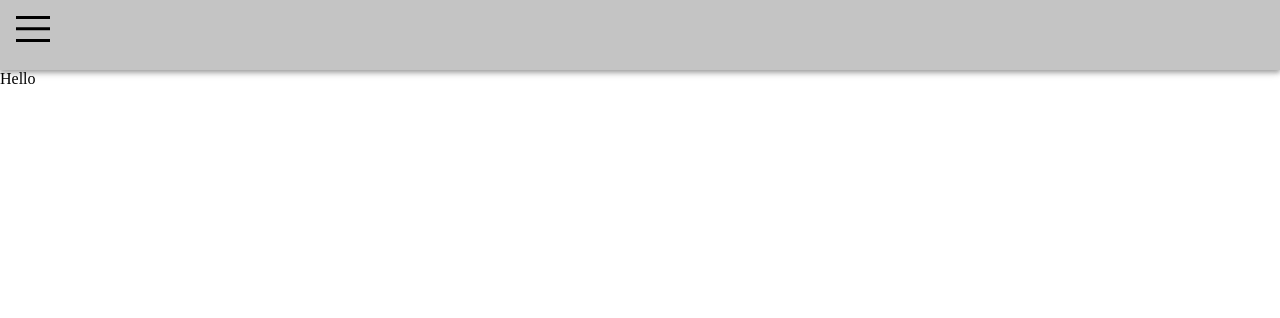
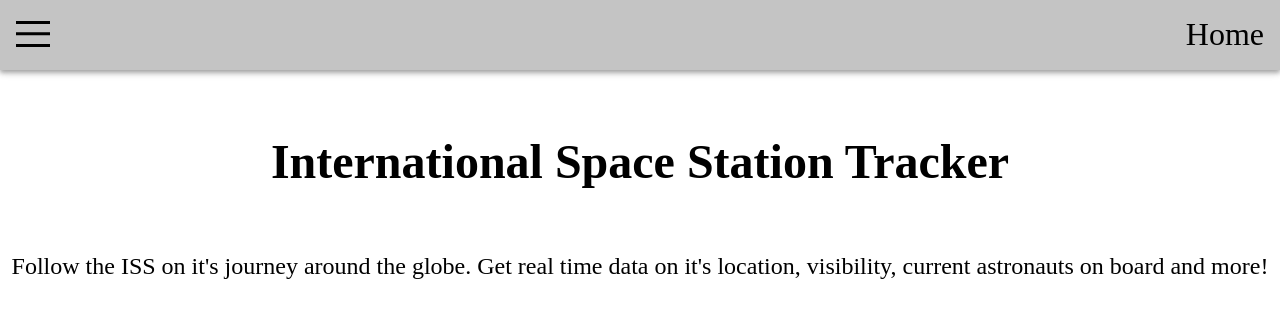
Before and after one commit to vbrambila2/ISS-Tracker, a React (Create React App) app: page / in a window 1280 px wide. Shown: the top 318 px of the page. Built offline with nearby package versions, Linux system fonts and the light colour scheme.

Commit message:
header issues fixed

```diff
--- a/src/components/Header/index.js
+++ b/src/components/Header/index.js
@@ -1,7 +1,5 @@
 import React from 'react';
-//import PropTypes from 'prop-types';
 import { makeStyles } from '@material-ui/core';
-import { Button } from '@material-ui/core';
 import { ReactComponent as MenuLogo } from '../../images/menu-logo.svg';
 
 const useStyles = makeStyles(theme => {
@@ -13,24 +11,32 @@ const useStyles = makeStyles(theme => {
       boxShadow: '0px 2px 4px rgba(0,0,0,0.2), 0px 4px 5px 0px rgba(0,0,0,0.14), 0px 1px 10px 0px rgba(0,0,0,0.12)',
       height: 70,
       zIndex: '100',
+      display: 'flex',
+      justifyContent: 'space-between',
     },
     headerActive: {
         left: 352,
         backgroundColor: '#C4C4C4',
         position: 'relative',
-        width: '100vw',
+        width: '75.55vw',
         boxShadow: '0px 2px 4px rgba(0,0,0,0.2), 0px 4px 5px 0px rgba(0,0,0,0.14), 0px 1px 10px 0px rgba(0,0,0,0.12)',
         height: 70,
-        zIndex: '100'
+        zIndex: '100',
+        display: 'flex',
+        justifyContent: 'space-between',
     },
     menuLogo: {
-      margin: '1rem 0 0 1rem',
+      marginLeft: '1rem',
       backgroundColor: '#C4C4C4',
       border: 'none',
       '&:hover': {
         cursor: 'pointer'
       }
     },
+    currentPage: {
+      margin: '1rem',
+      fontSize: '2rem'
+    }
   });
 });
 
@@ -43,8 +49,9 @@ function Header(props) {
             <button
               className={classes.menuLogo}
               onClick={() => toggleMenu()}>
-                <MenuLogo />
+              <MenuLogo />
             </button>
+            <div className={classes.currentPage} >Home</div>
         </div>
     );
 }
--- a/src/components/Menu/index.css
+++ b/src/components/Menu/index.css
@@ -2,6 +2,7 @@
     box-sizing: border-box;
     margin: 0;
     padding: 0;
+    overflow: hidden;
 }
 .menuBar {
     background-color: #E7E7E7;
--- a/src/containers/App/index.js
+++ b/src/containers/App/index.js
@@ -1,8 +1,8 @@
-//import HomePage from '../HomePage/index.js';
+import HomePage from '../HomePage';
 //import ISSPage from '../ISSPage/index.js';
 import React, { Component } from 'react';
 //import { connect } from 'react-redux';
-import { Switch, Route } from 'react-router-dom';
+import { Routes, Route } from 'react-router-dom';
 import Menu from '../../components/Menu';
 import Header from '../../components/Header';
 //import styled from 'styled-components';
@@ -46,11 +46,11 @@ class App extends Component {
         {/* <HomeWrapper> */}
 
           <Header toggleMenu={() => this.ToggleSideMenu()} isMenuOpen={this.state.isMenuOpen} />
-           {/* <Switch > */}
-             {/* <Route exact path="/" render={(props) => <HomePage isMenuOpen={this.state.isMenuOpen} />} /> */}
-            {/* <Route exact path="/iss" render={(props) => <ISSPage isMenuOpen={this.state.isMenuOpen} />} />  */}
-           {/* </Switch>  */}
-          <div>Hello</div>
+
+           <Routes>
+             <Route exact path="/" element={ <HomePage /> } />
+            {/* <Route exact path="/iss" render={(props) => <ISSPage isMenuOpen={this.state.isMenuOpen} />} />   */}
+            </Routes>
           </div>
         /* </HomeWrapper>
       </AppWrapper>  */
--- /dev/null
+++ b/src/containers/HomePage/index.js
@@ -0,0 +1,31 @@
+import React from 'react';
+import { makeStyles } from '@material-ui/core';
+
+const useStyles = makeStyles(theme => {
+  return ({
+    Home: {
+        display: 'flex',
+        alignItems: 'center',
+        flexDirection: 'column'
+    },
+    appName: {
+        margin: '4rem 0 4rem 0',
+        fontSize: '3rem',
+    },
+    appDescription: {
+        fontSize: '1.5rem',
+    }
+  });
+});
+
+export default function HomePage(props) {
+  const classes = useStyles(props);
+
+    return (
+        <div className={classes.Home}>
+            <h1 className={classes.appName}>International Space Station Tracker</h1>
+            <p className={classes.appDescription}>Follow the ISS on it's journey around the globe.
+            Get real time data on it's location, visibility, current astronauts on board and more!</p>
+        </div>
+    );
+};
```
